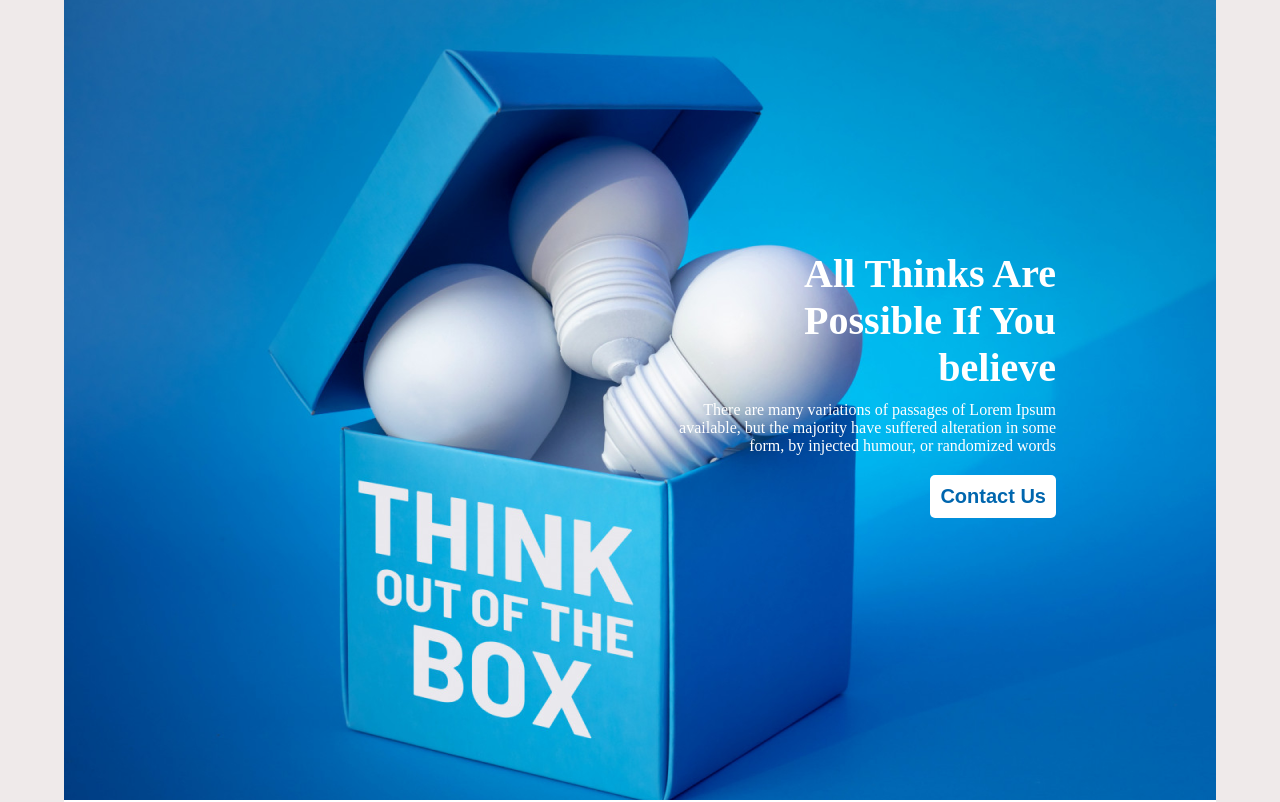
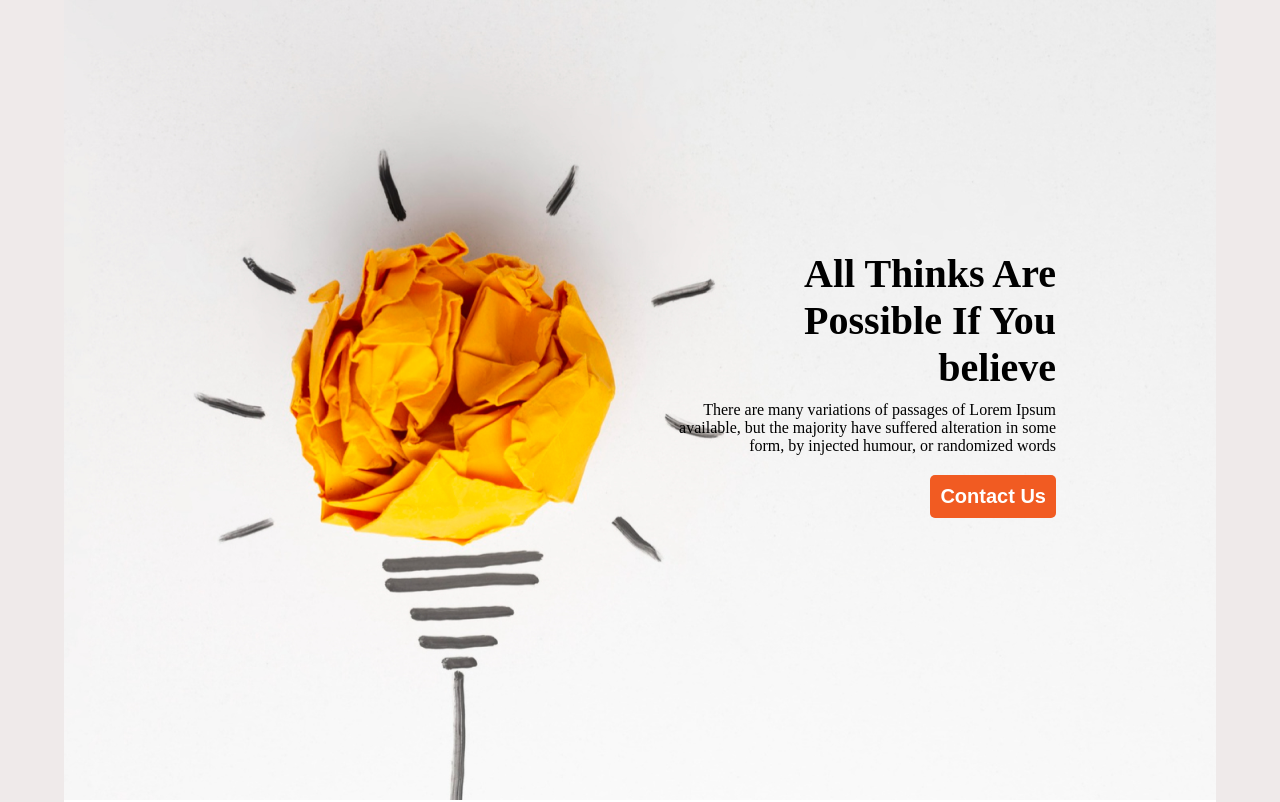
Before and after one commit to haadi99/Assignment-1, a plain HTML site: page index.html in a window 1280 px wide. Shown: the top 802 px of the page. Drawn offline with Linux system fonts and the light colour scheme.

Commit message:
second coomit

```diff
--- a/css/style.css
+++ b/css/style.css
@@ -50,7 +50,7 @@
 }
 /*================== banner image ==================== */
 .banner-img {
-  background-image: url("../images/banner/banner3.png");
+  background-image: url("../images/banner/banner1.png");
   width: 100%;
   height: 100vh;
 }
@@ -76,7 +76,6 @@
 .bg-transparent {
   background-color: transparent;
 }
-/*=============== text color ===================== */
 
 .text-white {
   color: white;
@@ -87,7 +86,9 @@
 .text-dark-blue {
   color: #0066ae;
 }
-
+.bg-orange{
+  background-color: #F15B22;
+}
 .text-success {
   color: green;
 }
--- a/index.html
+++ b/index.html
@@ -8,26 +8,24 @@
     <link rel="stylesheet" href="css/style.css">
 </head>
 <body class="bg-smoke-white">
-<!-- ===================header start=========================== -->
+                                                        <!-- header  -->
     <header class="container mx-auto">
         <div class="banner-img">
             <div class="banner-description col-6 text-right mr-150 mt-230 p-10">
-            <h1 class="text-white fw-bolder fs-2 my-10">All Thinks Are <br> Possible If You <br> believe</h1>
-            <p class="text-white my-10">
+                <h1 class="text-dark fw-bolder fs-2 my-10">All Thinks Are <br> Possible If You <br> believe</h1>
+                <p class="text-dark my-10">
                     There are many variations of passages of Lorem Ipsum <br> available, but
                     the majority have suffered alteration in some <br> form, by injected
                     humour, or randomized words
                 </p>
-            <button class="bg-white text-dark-blue p-10 fw-bold fs-1 b-0 br-5 cursor my-10">Contact Us</button>
-          </div>
+                <button class="bg-orange text-white p-10 fw-bold fs-1 b-0 br-5 cursor my-10">Contact Us</button>
             </div>
         </div>
     </header>
-<!-- ===================header end=========================== -->
-<!-- ===================main start=========================== -->
+                                                        <!-- main  -->
 <main>
 <section class="bg-white container mx-auto py-5">
-<section>
+
     <div class="container  mx-auto  d-flex pt-60">
         <div class="col-6 ">
             <img src="images/person.png" alt="person-image" class="ml-100 img">
@@ -70,17 +68,19 @@
         </div>
     </div>
 </section>
+
 <section>
     <div class="container-2  mx-auto my-50">
         <div class="gradient h-200 ">
             <div class="gradient-image h-200 p-10">
-        <!-- <img src="images/gradient1.png" alt="gradient-image" class="h-200"> -->
             <h2 class="text-white fw-bold ml-100 mt-20">Always keep a positive <br>mindset</h2>
             <button class="bg-white text-dark-blue p-10 fw-bold fs-1 b-0 br-5 cursor my-10 ml-100 ">Call Now</button>
                 </div>
         </div>
     </div>
 </section>
+
+
 <section>
     <div class="container  mx-auto  d-flex pt-60">
         <div class="col-6 ">
@@ -97,10 +97,8 @@
         </div>
     </div>
 </section>
-</section>
 </main>
-<!-- ===================main end=========================== -->
-<!-- ===================footer start=========================== -->
+                                                        <!-- footer  -->
 <footer class="bg-dark container mx-auto">
     <div class=" text-white d-flex justify-space-evenly px-5 py-5">
         <div>
@@ -121,7 +119,6 @@
         </div>
     </div>
 </footer>
-    <!-- ===================footer end=========================== -->
 <script src="https://kit.fontawesome.com/6afa902829.js" crossorigin="anonymous"></script>
 </body>
 </html>
```
Lines whose indentation alone changed are shown as unchanged.
